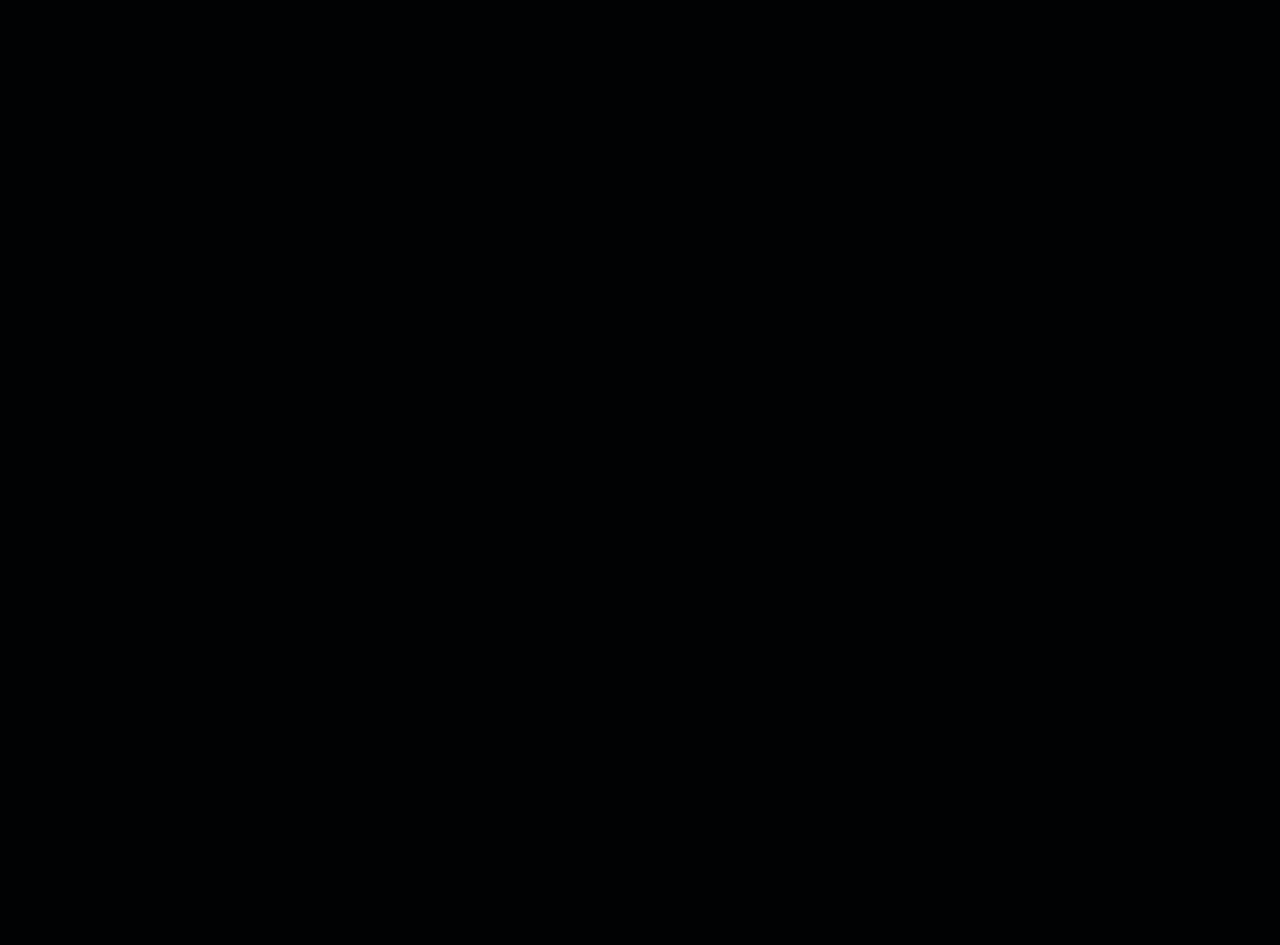
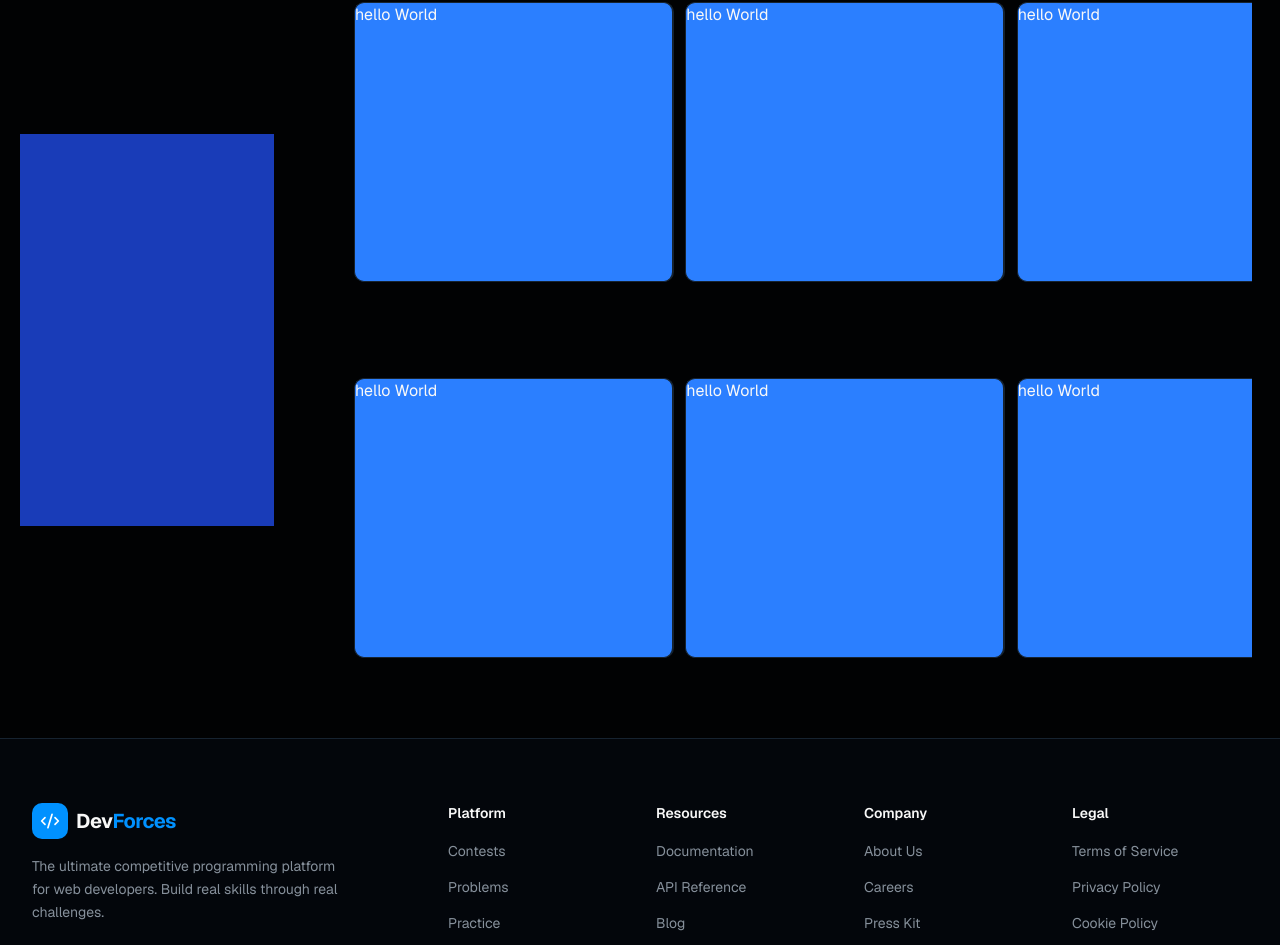
Before and after one commit to ManishDevHub/devforces-fontend, a Next.js app: page /contest in a window 1280 px wide. Shown: the part 535-1480 px from the top of the page. Before the commit the page ends 800 px from the top, so only its background shows below. Built offline with nearby package versions, Linux system fonts and the light colour scheme.

Commit message:
add card contest and sidebar

```diff
--- a/src/app/contest/page.tsx
+++ b/src/app/contest/page.tsx
@@ -1,13 +1,16 @@
+import { Footer } from '@/components/footer-section'
 import Navbar from '@/components/navbar'
 
 
 export default function ContestPage() {
+
+
   return (
     <div>
-        <Navbar></Navbar>
+        <Navbar ></Navbar>
         <div className='h-100 min-w-96'>
             <h1 className='text-5xl font-bold pt-7 pl-4 '>Developer Contests</h1>
-            <h3 className='pt-3 pl-4 text-blue-50'>Compete in real-world development challenges. Build auth systems, automate <br /> bots, design APIs, and master backend engineering.</h3>
+            <h3 className='pt-3 pl-4 text-blue-50 text-muted-foreground'>Compete in real-world development challenges. Build auth systems, automate <br /> bots, design APIs, and master backend engineering.</h3>
 
   <div className='flex items-center justify-between pr-43 pl-27 '>
   <div className='w-60 h-30 rounded-lg border border-r-2 bg-blue-500 mt-20 ml-20 gap-2'> Live Now</div>
@@ -15,11 +18,27 @@ export default function ContestPage() {
  <div className='w-60 h-30 rounded-lg border border-r-2 bg-blue-500 mt-20 ml-20 gap-2'>Completed</div>
  <div className='w-60 h-30 rounded-lg border border-r-2 bg-blue-500 mt-20 ml-20 gap-2'>Total</div>
         </div>
+
+        </div>
+        <div className='flex items-center' >
+            <div className='h-98 w-80 bg-blue-800 ml-5 '> </div>
+            <div className='flex items-center justify-center overflow-x-hidden overflow-y-auto grid grid-cols-3 gap-4 mr-7 mb-20'>
+ <div className='w-80 h-70 rounded-lg border border-r-2 bg-blue-500 mt-20 ml-20 gap-2'> hello World</div>
+  <div className='w-80 h-70 rounded-lg border border-r-2 bg-blue-500 mt-20 ml-20 gap-2'> hello World</div>
+   <div className='w-80 h-70 rounded-lg border border-r-2 bg-blue-500 mt-20 ml-20 gap-2'> hello World</div>
+    <div className='w-80 h-70 rounded-lg border border-r-2 bg-blue-500 mt-20 ml-20 gap-2'> hello World</div>
+  <div className='w-80 h-70 rounded-lg border border-r-2 bg-blue-500 mt-20 ml-20 gap-2'> hello World</div>
+   <div className='w-80 h-70 rounded-lg border border-r-2 bg-blue-500 mt-20 ml-20 gap-2'> hello World</div>
+            </div>
+
+
+
         </div>
 
 
 
 
+        <Footer></Footer>
     </div>
   )
 }
--- a/src/components/navbar.tsx
+++ b/src/components/navbar.tsx
@@ -9,7 +9,7 @@ export default function Navbar() {
 
             <Link className="text-xl font-bold" href="/">DevForce</Link>
             <div className=" hidden md:flex items-center gap-10">
-                <Link className="text-sm font-medium hover:text-primary " href="/contests"> Contest</Link>
+                <Link className="text-sm font-medium hover:text-primary " href="/contest"> Contest</Link>
                 <Link className="text-sm font-medium hover:text-primary " href="/problems"> Problems</Link>
                 <Link className="text-sm font-medium hover:text-primary " href="/practice"> Practice</Link>
                 <Link className="text-sm font-medium hover:text-primary " href="/leaderboard">LeaderBoard</Link>
```
